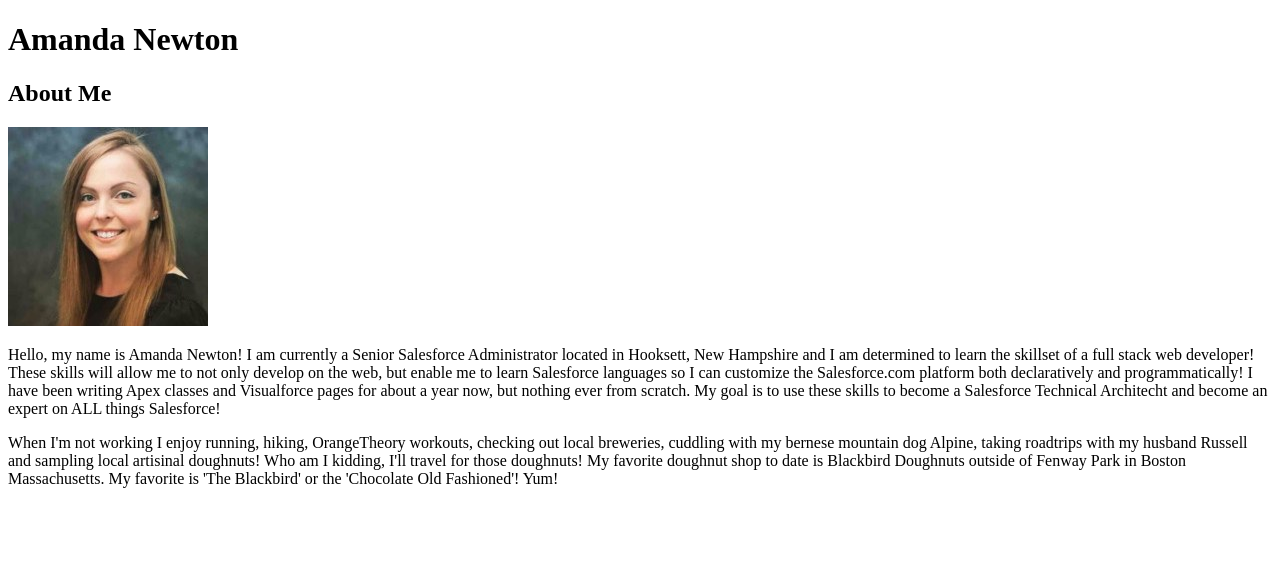
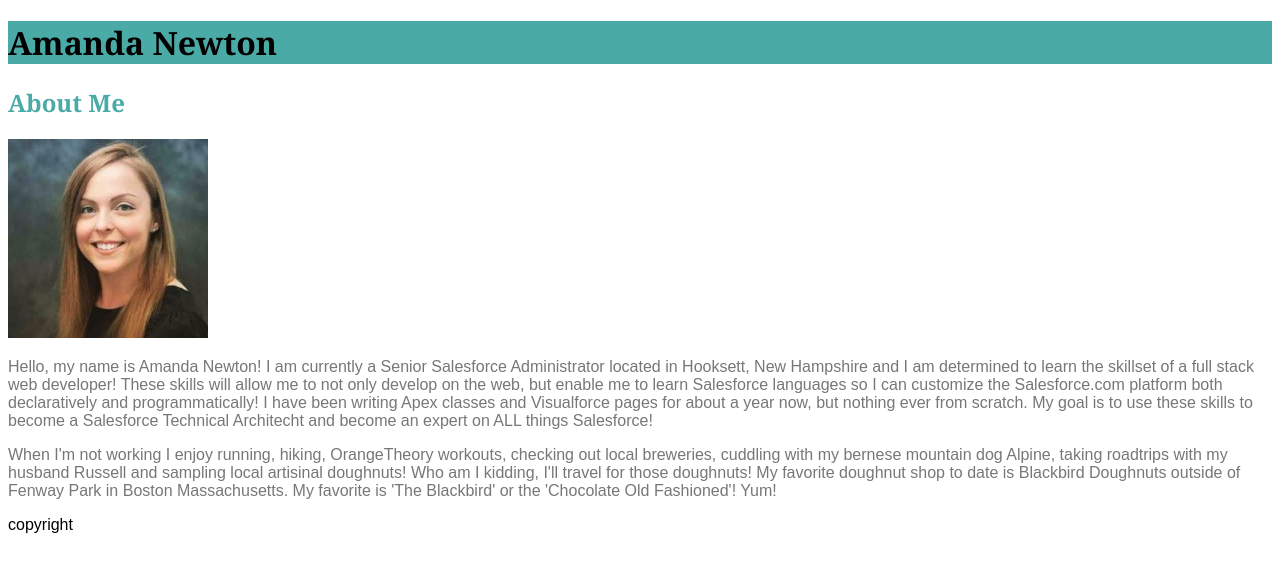
Before and after one commit to amandanewton/Basic-Portfolio, a plain HTML site: page index.html in a window 1280 px wide. Drawn offline with Linux system fonts and the light colour scheme; a script that the page names is missing.

Commit message:
updated header/footers

```diff
--- a/assets/css/style.css
+++ b/assets/css/style.css
@@ -0,0 +1,19 @@
+h1{
+    background-color: #4aaaa5;
+    font-family: 'Georgia', Times, Times New Roman, serif;
+}
+
+h2{
+    color: #4aaaa5;
+    font-family: 'Georgia', Times, Times New Roman, serif;
+}
+
+p{
+  color: #777777;
+}
+
+body{
+    background-color: #ffffff;
+    border-color: #dddddd;
+    font-family: 'Arial', 'Helvetica Neue', Helvetica, sans-serif;
+}
--- a/index.html
+++ b/index.html
@@ -5,16 +5,21 @@
     <meta http-equiv="X-UA-Compatible" content="IE=edge">
     <title>Amanda Newton - Home</title>
     <meta name="viewport" content="width=device-width, initial-scale=1">
-    <link rel="stylesheet" type="text/css" media="screen" href="main.css">
+    <link rel="stylesheet" type="text/css" media="screen" href="./assets/css/style.css">
     <script src="main.js"></script>
 </head>
 <body>
-    <h1>Amanda Newton</h1>
+    <header>
+        <h1>Amanda Newton</h1>
+   </header>
     <h2>About Me</h2>
     <img src="assets/images/amandanewton.png" alt="">
     <p>Hello, my name is Amanda Newton! I am currently a Senior Salesforce Administrator located in Hooksett, New Hampshire and I am determined to learn the skillset of a full stack web developer! These skills will allow me to not only develop on the web, but enable me to learn Salesforce languages so I can customize the Salesforce.com platform both declaratively and programmatically! I have been writing Apex classes and Visualforce pages for about a year now, but nothing ever from scratch. My goal is to use these skills to become a Salesforce Technical Architecht and become an expert on ALL things Salesforce!</p>
     <p>When I'm not working I enjoy running, hiking, OrangeTheory workouts, checking out local breweries, cuddling with my bernese mountain dog Alpine, taking roadtrips with my husband Russell and sampling local artisinal doughnuts! Who am I kidding, I'll travel for those doughnuts! My favorite doughnut shop to date is Blackbird Doughnuts outside of Fenway Park in Boston Massachusetts. My favorite is 'The Blackbird' or the 'Chocolate Old Fashioned'! Yum!</p>
 
+    <footer>
+        copyright
+    </footer>
 
 </body>
 </html>
```
Also changed, not shown: contact.html (+7 -2 lines), portfolio.html (+7 -4 lines).
